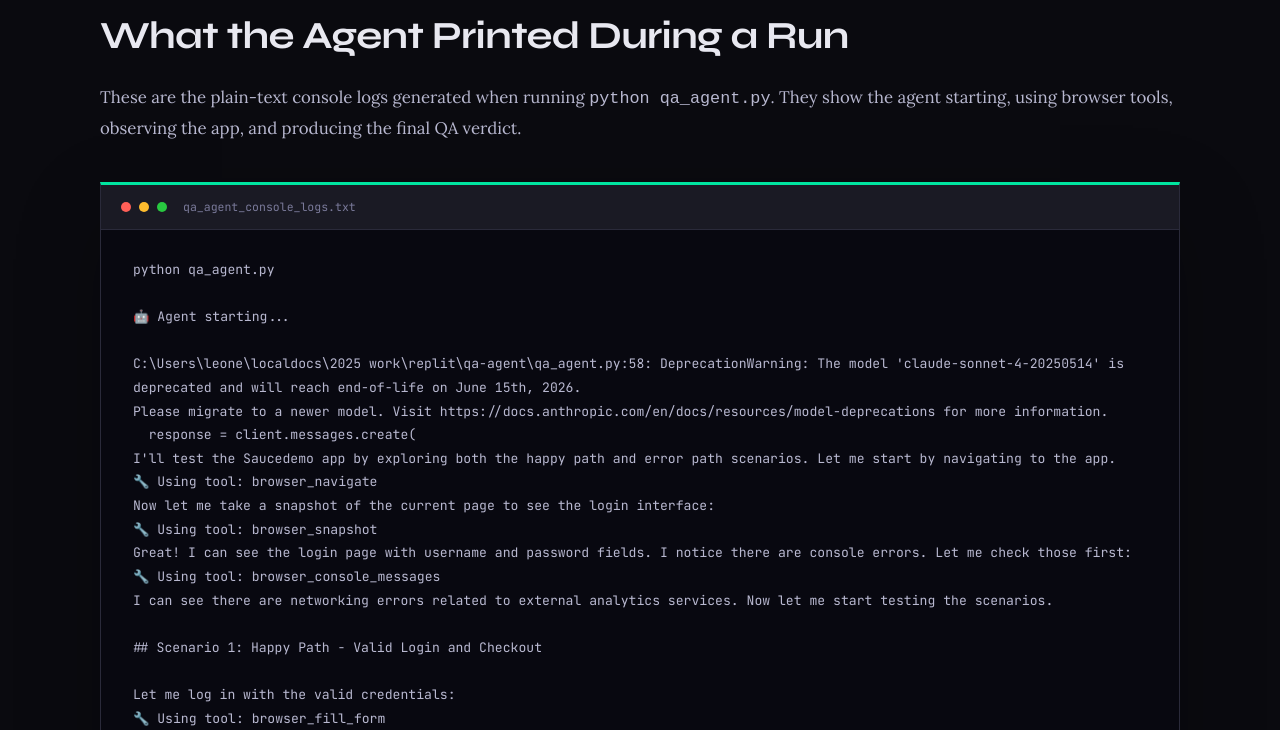
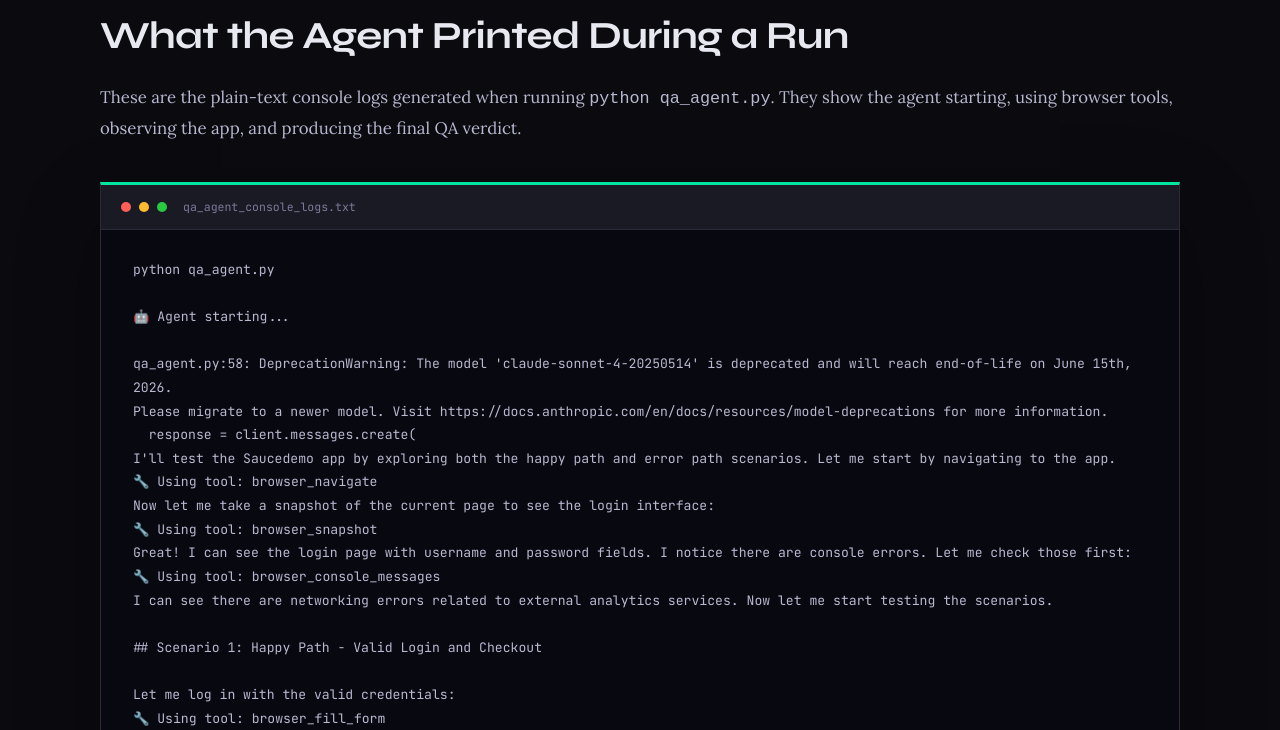
Before and after one commit to Leotheinspector/netscape, a website: page public/qa-agent/qa-agent-source-code.html in a window 1280 px wide. Shown: the part 3334-4064 px from the top of the page. Drawn offline with Linux system fonts and the light colour scheme.

Commit message:
Update:qa-agent-source-code.html removing the local path on my computer from the logs

```diff
--- a/public/qa-agent/qa-agent-source-code.html
+++ b/public/qa-agent/qa-agent-source-code.html
@@ -446,7 +446,7 @@
 
 🤖 Agent starting...
 
-C:\Users\leone\localdocs\2025 work\replit\qa-agent\qa_agent.py:58: DeprecationWarning: The model &#x27;claude-sonnet-4-20250514&#x27; is deprecated and will reach end-of-life on June 15th, 2026.
+qa_agent.py:58: DeprecationWarning: The model &#x27;claude-sonnet-4-20250514&#x27; is deprecated and will reach end-of-life on June 15th, 2026.
 Please migrate to a newer model. Visit https://docs.anthropic.com/en/docs/resources/model-deprecations for more information.
   response = client.messages.create(
 I&#x27;ll test the Saucedemo app by exploring both the happy path and error path scenarios. Let me start by navigating to the app.
```
